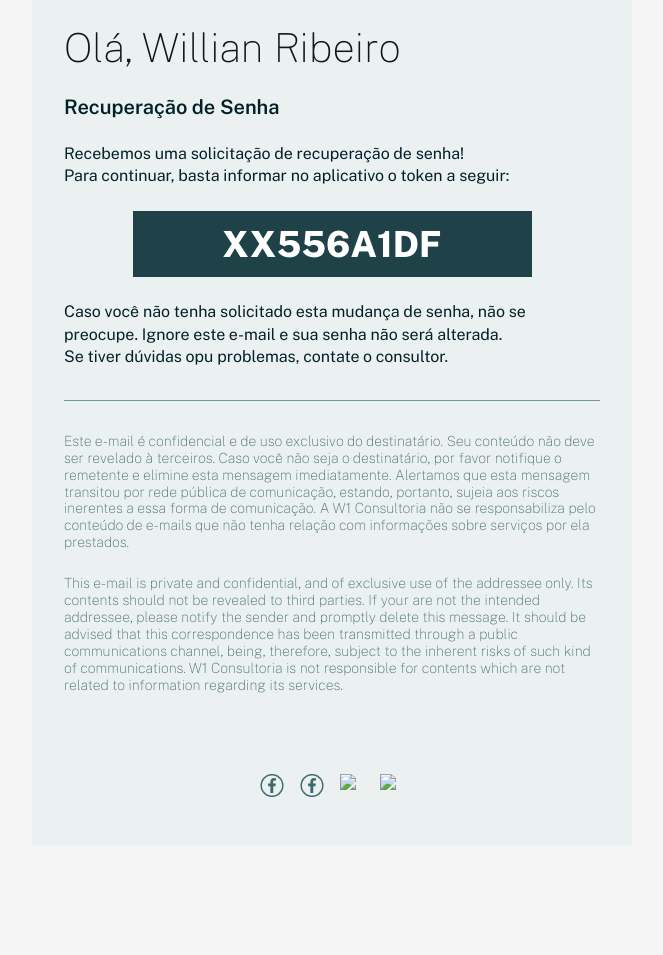
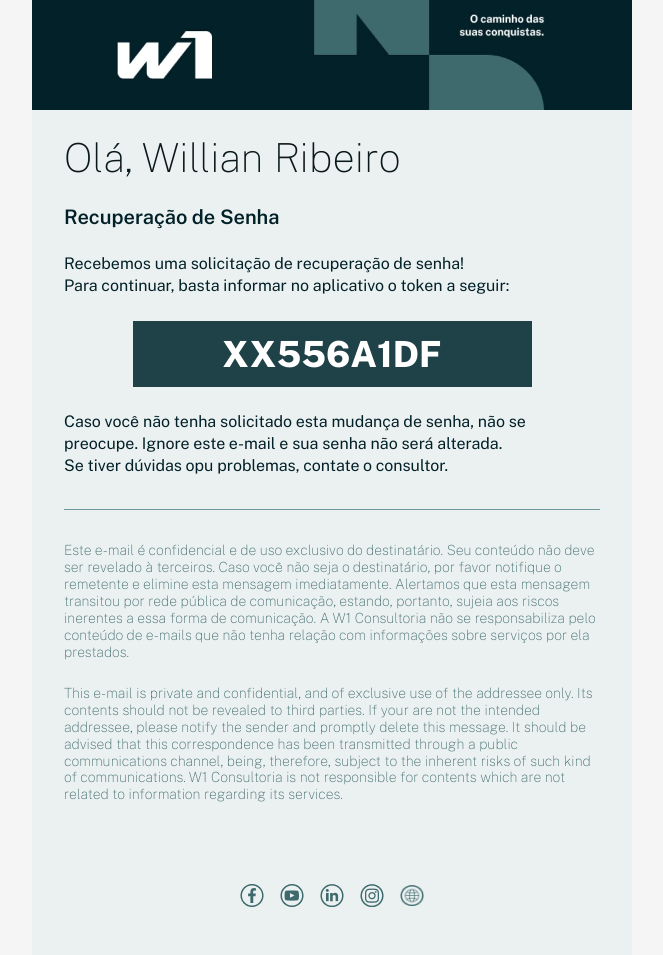
Before and after one commit to lulinux21/email-mkt, a plain HTML site: page index.html in a window 1280 px wide. Shown: the whole page, without its empty margins (308-971 px from the left). Before the commit the page ends 846 px from the top, so only its background shows below. Drawn offline with nearby package versions, Linux system fonts and the light colour scheme.

Commit message:
feat: add banner with github url

```diff
--- a/index.html
+++ b/index.html
@@ -241,7 +241,7 @@
                         <table border="0" cellpadding="0" cellspacing="0" role="presentation" style="border-collapse:collapse;border-spacing:0;" class="mq">
                           <tbody>
                             <tr>
-                              <td style="width:600px;" class="mq"> <img alt src="img/c8f72d2c11e214f86096de16dee78053.jpg" style="border:0;display:block;outline:none;text-decoration:none;height:auto;width:100%;font-size:13px;" width="600" height="auto">
+                              <td style="width:600px;" class="mq"> <img alt src="https://github.com/lulinux21/email-mkt/blob/main/img/banner.jpg?raw=true" style="border:0;display:block;outline:none;text-decoration:none;height:auto;width:100%;font-size:13px;" width="600" height="auto">
                               </td>
                             </tr>
                           </tbody>
@@ -559,7 +559,7 @@
                                 <table border="0" cellpadding="0" cellspacing="0" role="presentation" style="width:24px;">
                                   <tbody>
                                     <tr>
-                                      <td style="font-size:0;height:24px;vertical-align:middle;width:24px;"> <a href="#insertUrlLink" target="_blank"> <img alt="Facebook" height="24" src="img/facebook.png" style="display:block;" width="24"></a>
+                                      <td style="font-size:0;height:24px;vertical-align:middle;width:24px;"> <a href="#insertUrlLink" target="_blank"> <img alt="Facebook" height="24" src="https://github.com/lulinux21/email-mkt/blob/main/img/facebook.png?raw=true" style="display:block;" width="24"></a>
                                       </td>
                                     </tr>
                                   </tbody>
@@ -578,7 +578,7 @@
                                 <table border="0" cellpadding="0" cellspacing="0" role="presentation" style="width:24px;">
                                   <tbody>
                                     <tr>
-                                      <td style="font-size:0;height:24px;vertical-align:middle;width:24px;"> <a href="#insertUrlLink" target="_blank"> <img alt="Facebook" height="24" src="img/facebook.png" style="display:block;" width="24"></a>
+                                      <td style="font-size:0;height:24px;vertical-align:middle;width:24px;"> <a href="#insertUrlLink" target="_blank"> <img alt="Youtube" height="24" src="https://github.com/lulinux21/email-mkt/blob/main/img/youtube.png?raw=true" style="display:block;" width="24"></a>
                                       </td>
                                     </tr>
                                   </tbody>
@@ -590,6 +590,7 @@
                         <!--[if mso | IE]>
 </td><td>
 <![endif]-->
+
                         <table align="center" border="0" cellpadding="0" cellspacing="0" role="presentation" style="float:none;display:inline-table;">
                           <tbody>
                             <tr>
@@ -597,7 +598,27 @@
                                 <table border="0" cellpadding="0" cellspacing="0" role="presentation" style="width:24px;">
                                   <tbody>
                                     <tr>
-                                      <td style="font-size:0;height:24px;vertical-align:middle;width:24px;"> <a href="#insertUrlLink" target="_blank"> <img alt="X" height="24" src="img/1d37fdd0ccf5946a441927cdc7527e14.png" style="display:block;" width="24"></a>
+                                      <td style="font-size:0;height:24px;vertical-align:middle;width:24px;"> <a href="#insertUrlLink" target="_blank"> <img alt="LinkedIN" height="24" src="https://github.com/lulinux21/email-mkt/blob/main/img/linkedin.png?raw=true" style="display:block;" width="24"></a>
+                                      </td>
+                                    </tr>
+                                  </tbody>
+                                </table>
+                              </td>
+                            </tr>
+                          </tbody>
+                        </table>
+                        <!--[if mso | IE]>
+</td><td>
+<![endif]-->
+
+                        <table align="center" border="0" cellpadding="0" cellspacing="0" role="presentation" style="float:none;display:inline-table;">
+                          <tbody>
+                            <tr>
+                              <td style="padding:0 16px 0 0;vertical-align:middle;">
+                                <table border="0" cellpadding="0" cellspacing="0" role="presentation" style="width:24px;">
+                                  <tbody>
+                                    <tr>
+                                      <td style="font-size:0;height:24px;vertical-align:middle;width:24px;"> <a href="#insertUrlLink" target="_blank"> <img alt="Instagram" height="24" src="https://github.com/lulinux21/email-mkt/blob/main/img/instagram.png?raw=true" style="display:block;" width="24"></a>
                                       </td>
                                     </tr>
                                   </tbody>
@@ -616,7 +637,7 @@
                                 <table border="0" cellpadding="0" cellspacing="0" role="presentation" style="width:24px;">
                                   <tbody>
                                     <tr>
-                                      <td style="font-size:0;height:24px;vertical-align:middle;width:24px;"> <a href="#insertUrlLink" target="_blank"> <img alt="YouTube" height="24" src="img/8e7193c80e1914c7a063ef912beb8e41.png" style="display:block;" width="24"></a>
+                                      <td style="font-size:0;height:24px;vertical-align:middle;width:24px;"> <a href="#insertUrlLink" target="_blank"> <img alt="Site W1" height="24" src="https://github.com/lulinux21/email-mkt/blob/main/img/site.png?raw=true" style="display:block;" width="24"></a>
                                       </td>
                                     </tr>
                                   </tbody>
```
